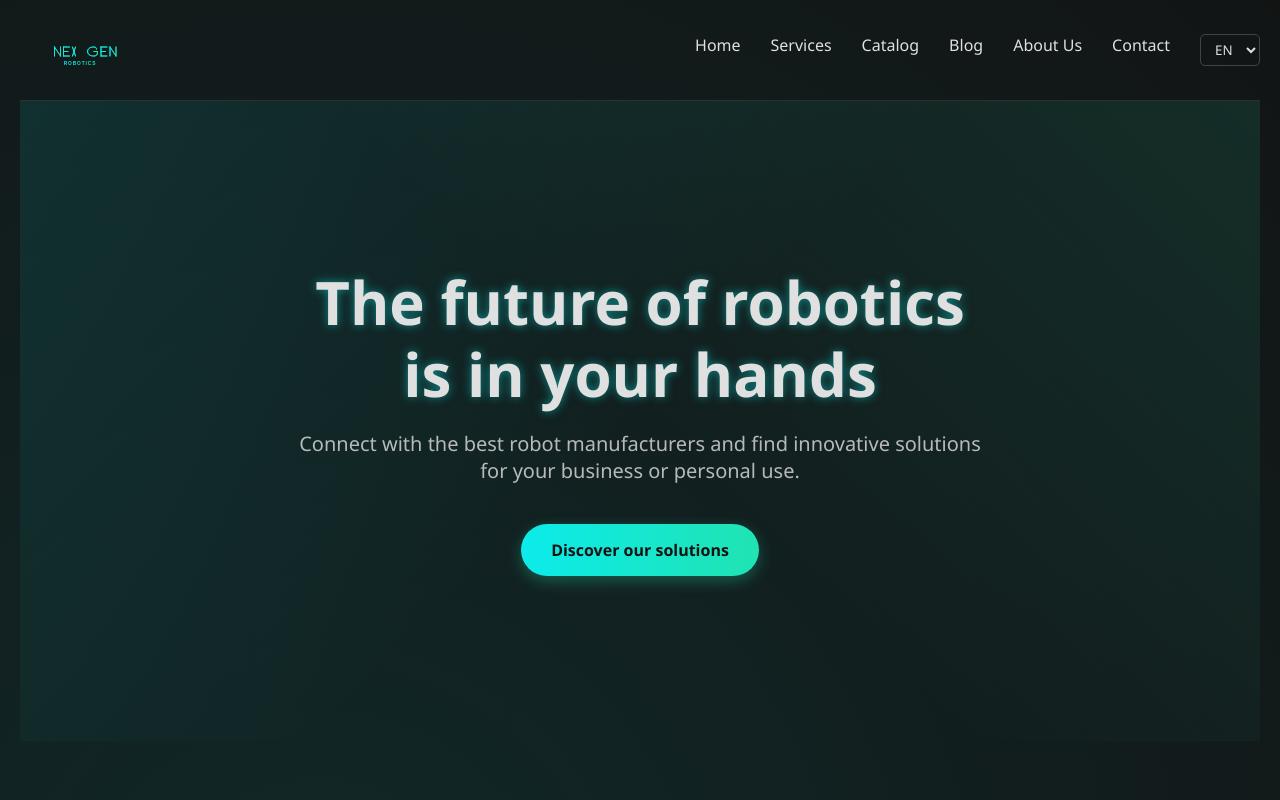
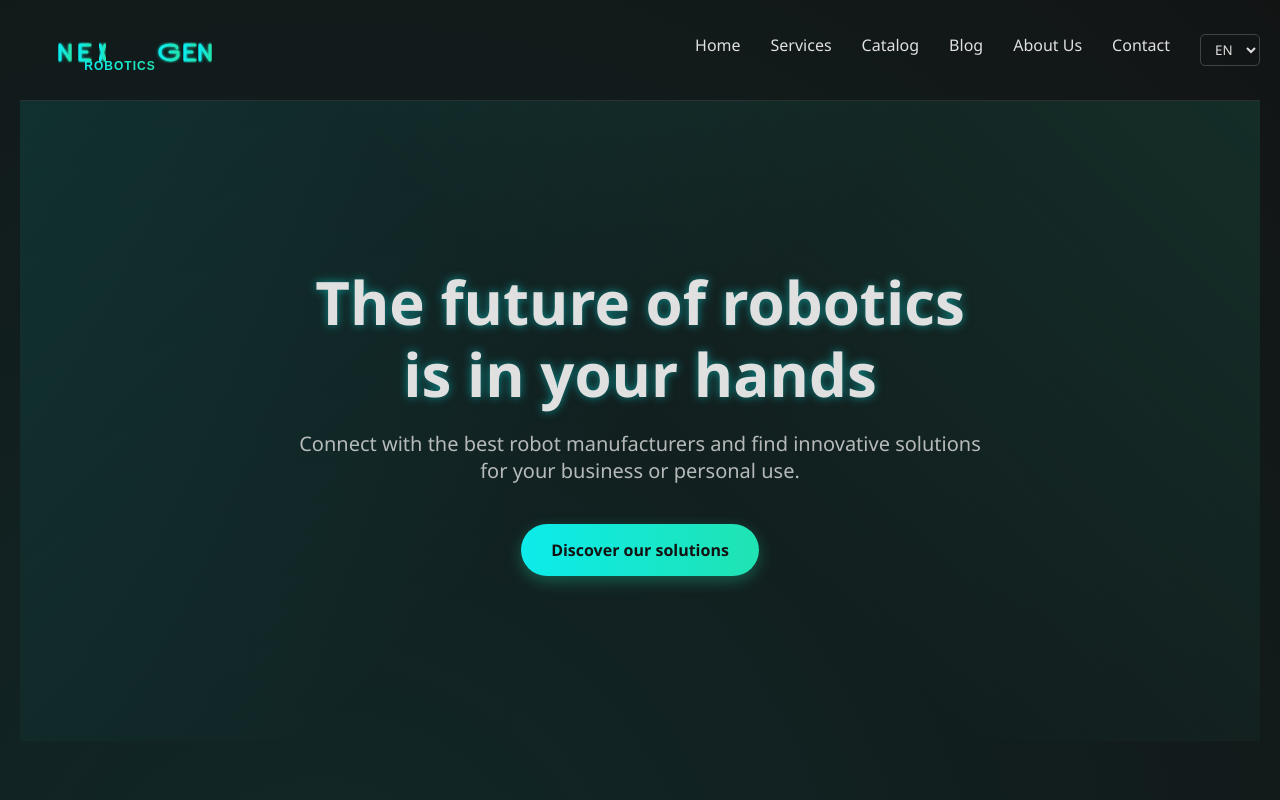
Before and after one commit to Taikibonnet/nextgen-robotics-website, a plain HTML site: page index.html in a window 1280 px wide. Shown: the top 800 px of the page. Drawn offline with Linux system fonts and the light colour scheme.

Commit message:
Mise à jour de l'index.html avec le nouveau logo d'en-tête

```diff
--- a/index.html
+++ b/index.html
@@ -617,7 +617,7 @@
     <div class="container">
         <header>
             <div class="logo">
-                <img src="images/nextgen-logo.svg" alt="NexTGen Robotics Logo">
+                <img src="images/nextgen-header-logo.svg" alt="NexTGen Robotics Logo">
                 <img src="images/nextgen-favicon.svg" alt="NexTGen Robotics" class="logo-mobile">
             </div>
             <nav>
```
